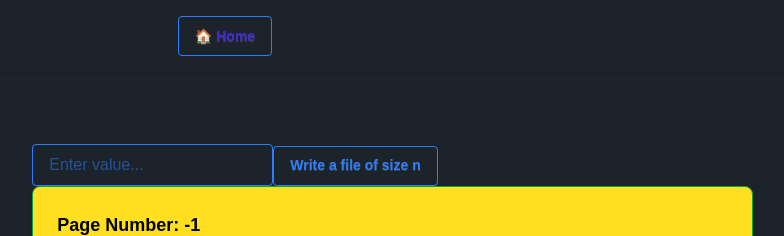
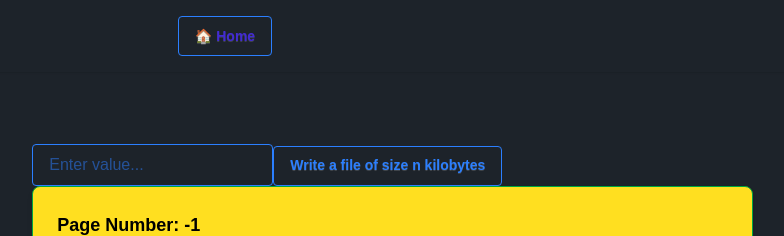
Before and after one commit to Maksym-W/ssd_visualizer, a Next.js app: page / in a window 1280 px wide. Shown: the top 236 px of the page, without its empty margins (415-1199 px from the left). Built offline with nearby package versions, Linux system fonts and the light colour scheme.

Commit message:
Writting works now

```diff
--- a/src/app/page.tsx
+++ b/src/app/page.tsx
@@ -1,8 +1,58 @@
 "use client"
 
 import Box from "./components/box";
+import { useState } from "react";
 
 export default function Home() {
+  const [pages, setPages] = useState<Array<{status: string, bgColor: string}>>(
+    Array(48).fill({ status: "Empty", bgColor: "bg-green-500" })
+  );
+  const [inputValue, setInputValue] = useState("");
+  const [fileCounter, setFileCounter] = useState(1); // Track how many files have been written
+
+  const handleWriteFile = () => {
+    const kbSize = parseInt(inputValue);
+    if (isNaN(kbSize)) return;
+
+    const pagesToUpdate = Math.ceil(kbSize / 4);
+
+    // Find available pages
+    const emptyPages = pages
+      .map((page, index) => ({ ...page, index }))
+      .filter(page => page.status.startsWith("Empty"));
+
+    // Combine empty and previously written pages (if you want to allow overwrites)
+    const availablePages = [...emptyPages];
+
+    if (availablePages.length < pagesToUpdate) {
+      console.log("Not enough space!");
+      return;
+    }
+
+    // Create updated pages array
+    const updatedPages = [...pages];
+    availablePages.slice(0, pagesToUpdate).forEach(page => {
+      updatedPages[page.index] = {
+        status: `Written by file ${fileCounter}`,
+        bgColor: getFileColor(fileCounter) // Optional: different colors per file
+      };
+    });
+
+    setPages(updatedPages);
+    setFileCounter(fileCounter + 1); // Increment for next file
+  };
+
+  const getFileColor = (fileNumber: number) => {
+    const colors = [
+      "bg-blue-500",
+      "bg-purple-500",
+      "bg-red-500",
+      "bg-orange-500",
+      "bg-teal-500"
+    ];
+    return colors[(fileNumber - 1) % colors.length];
+  };
+
   let counter = 1;
 
   return (
@@ -17,20 +67,20 @@ export default function Home() {
             alt="A photo of what we want"
             className="w-[600px] h-auto rounded-lg shadow-lg"
           />
+        <h1 className="text-3xl font-bold mb-4">The size of the page is 4kb</h1>
       </div>
 
       <div className="md:mt-10 md:ml-auto mr-20">
 
-          <input
-    type="text"
-    placeholder="Enter value..."
-    className="border border-blue-500 text-blue-500 px-4 py-2 rounded focus:outline-none focus:ring-2 focus:ring-blue-300 transition duration-200"
-  />
-            <button
-            onClick={() => console.log("Button clicked!")}
+          <input type="text" placeholder="Enter value..."
+            onChange={(e) => setInputValue(e.target.value)}
+            className="border border-blue-500 text-blue-500 px-4 py-2 rounded focus:outline-none focus:ring-2 focus:ring-blue-300 transition duration-200"
+          />
+
+          <button onClick={handleWriteFile}
             className="btn btn-outline btn-primary border-blue-500 text-blue-500 transition duration-200 hover:scale-105 hover:shadow-lg px-4 py-2 rounded"
           >
-            Write a file of size n
+            Write a file of size n kilobytes
           </button>
 
         <Box bgColor="bg-yellow-300">
@@ -40,8 +90,9 @@ export default function Home() {
             {[...Array(24)].map((_, i) => (
               <Box
                 key={"left-" + i}
-                bgColor="bg-green-500"
+                bgColor={pages[i].bgColor || "bg-green-500"}
                 pageNumber={counter++}
+                status={pages[i].status || "Empty"}
               />
             ))}
          </div>
@@ -53,6 +104,7 @@ export default function Home() {
                 key={"right-" + i}
                 bgColor="bg-green-500"
                 pageNumber={counter++}
+                status={pages[i + 24].status}
               />
             ))}
           </div>
```
